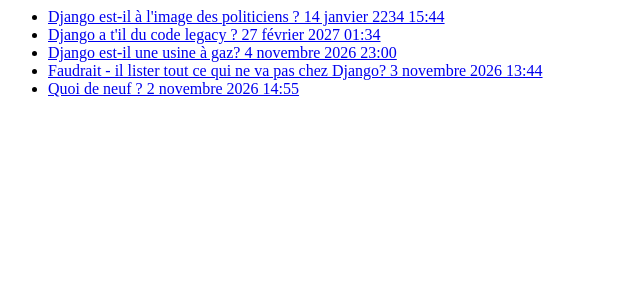
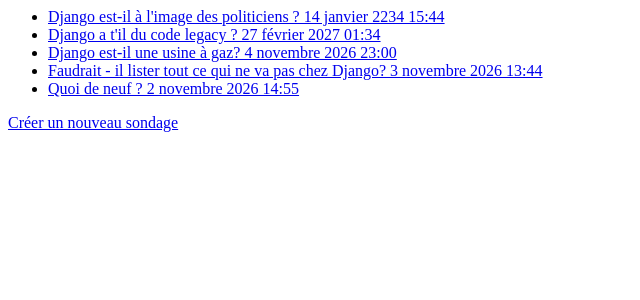
Before and after one commit to damienlabbe45-lab/django_tutorial, a Django app: page /polls/ in a window 1280 px wide. Shown: the top 300 px of the page, without its empty margins (0-640 px from the left). Run offline with Django 5.2, Linux system fonts and the light colour scheme; data comes from the database, SQL or seed files in the repository.

Commit message:
ajout d'un lien pour créé un sondage

```diff
--- a/djangotutorial/polls/templates/polls/index.html
+++ b/djangotutorial/polls/templates/polls/index.html
@@ -7,3 +7,5 @@
 {% else %}
     <p>No polls are available.</p>
 {% endif %}
+
+<a href="{% url 'polls:create' %}">Créer un nouveau sondage</a>
```
